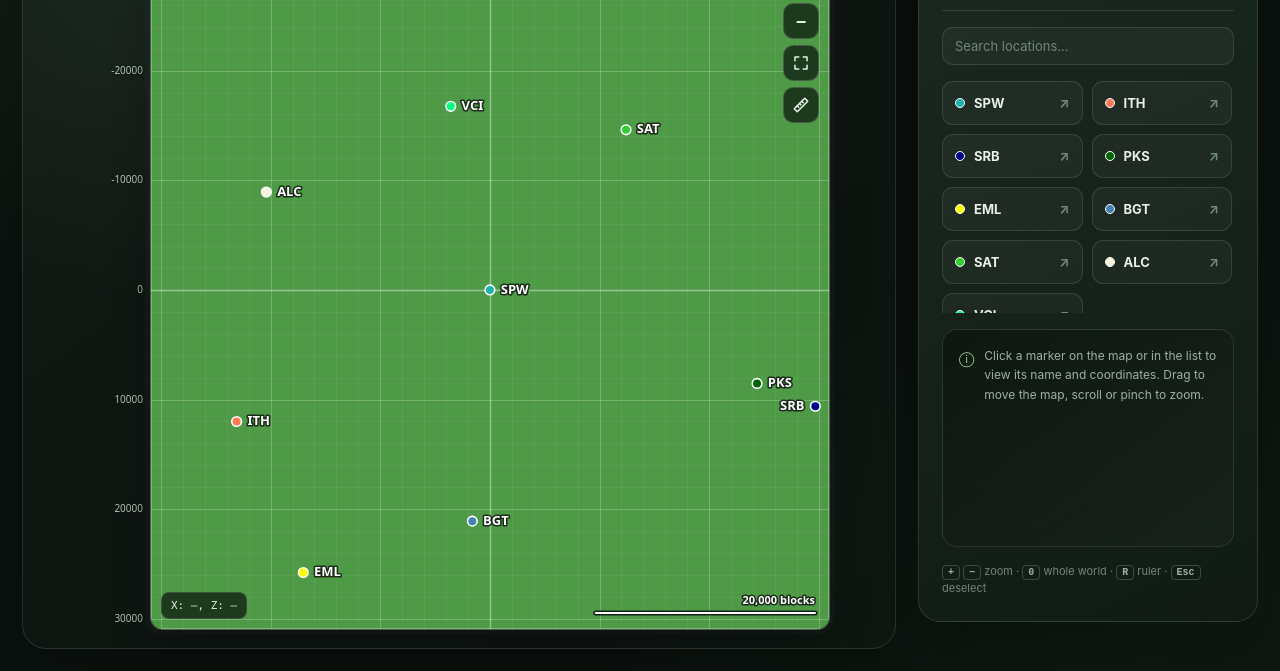
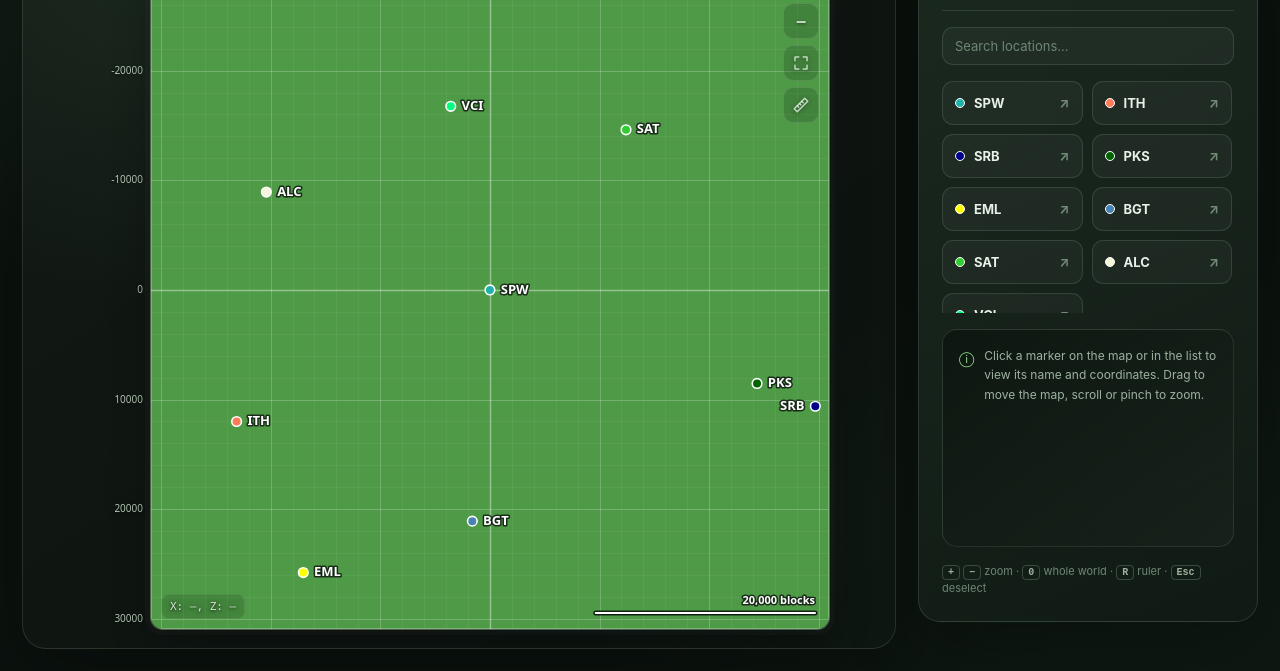
Before and after one commit to stepanilnicki/FlatWorld-map, a plain HTML site: page index.html in a window 1280 px wide. Shown: the part 129-800 px from the top of the page. Drawn offline with Linux system fonts and the light colour scheme.

Commit message:
Add files via upload

```diff
--- a/index.html
+++ b/index.html
@@ -121,31 +121,32 @@
       display: grid;
       place-items: center;
       padding: 0;
-      border: 1px solid rgba(255,255,255,.18);
+      border: 1px solid rgba(255,255,255,.14);
       border-radius: 10px;
-      background: rgba(12, 22, 15, .72);
-      backdrop-filter: blur(6px);
-      -webkit-backdrop-filter: blur(6px);
-      color: #e8f4e8;
+      background: rgba(12, 22, 15, .22);
+      color: rgba(255,255,255,.85);
+      text-shadow: 0 1px 3px rgba(0,0,0,.6);
+      opacity: .8;
       font: 600 18px/1 system-ui, sans-serif;
       cursor: pointer;
       transition: background .15s, border-color .15s;
     }
-    .tool-btn:hover { background: rgba(40, 70, 46, .85); border-color: rgba(155,227,148,.55); }
-    .tool-btn.active { background: rgba(155,227,148,.25); border-color: var(--green); color: var(--green); }
+    .tool-btn svg { filter: drop-shadow(0 1px 2px rgba(0,0,0,.6)); }
+    .tool-btn:hover, .tool-btn:active { opacity: 1; background: rgba(40, 70, 46, .6); border-color: rgba(155,227,148,.55); }
+    .tool-btn.active { opacity: 1; background: rgba(155,227,148,.28); border-color: var(--green); color: var(--green); }
     .tool-btn:focus-visible { outline: 2px solid var(--green); outline-offset: 2px; }
     .tool-btn svg { width: 18px; height: 18px; }
 
     .readout, .hint {
       position: absolute;
-      padding: 5px 9px;
+      padding: 4px 8px;
       border-radius: 8px;
-      background: rgba(12, 22, 15, .72);
-      backdrop-filter: blur(6px);
-      -webkit-backdrop-filter: blur(6px);
-      border: 1px solid rgba(255,255,255,.12);
+      background: rgba(12, 22, 15, .18);
+      border: 1px solid rgba(255,255,255,.08);
       font: 500 11px/1.4 ui-monospace, SFMono-Regular, Menlo, Consolas, monospace;
-      color: #dff0dc;
+      color: rgba(255,255,255,.9);
+      text-shadow: 0 1px 3px rgba(0,0,0,.8), 0 0 6px rgba(0,0,0,.5);
+      opacity: .85;
       pointer-events: none;
     }
     .readout { left: 10px; bottom: 10px; }
@@ -321,7 +322,10 @@
       .axis-x .axis-tick { top: 26px; }
       .axis-z .axis-tick { right: 9px; }
       .canvas-wrap { border-radius: 11px; }
-      .tool-btn { width: 40px; height: 40px; }
+      .tools { top: 6px; right: 6px; gap: 4px; }
+      .tool-btn { width: 34px; height: 34px; font-size: 16px; opacity: .7; }
+      .readout { left: 6px; bottom: 6px; font-size: 10px; }
+      .hint { left: 6px; top: 6px; font-size: 11px; }
       .sidebar { width: 100%; max-width: 420px; align-self: center; padding: 18px; gap: 14px; border-radius: 17px; }
       h1 { font-size: 20px; }
       .marker-list { grid-template-columns: repeat(3, minmax(0, 1fr)); gap: 8px; max-height: 190px; }
```
